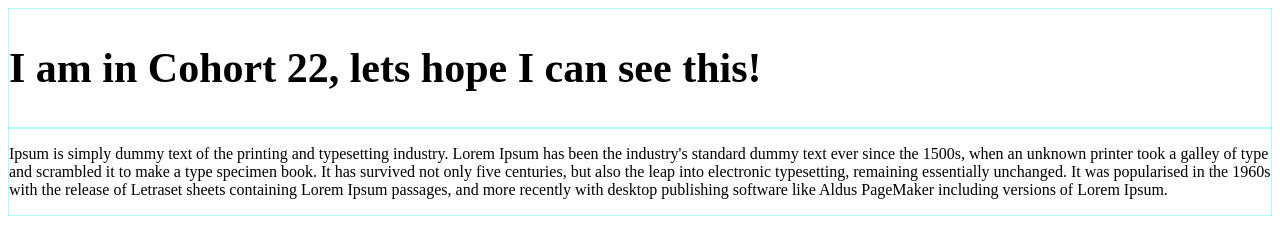
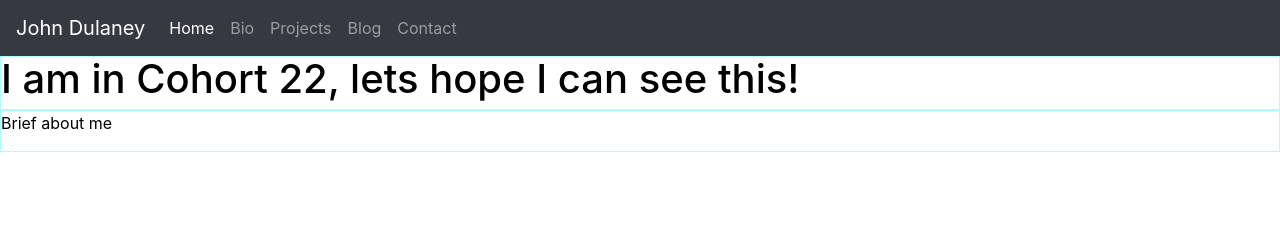
Before and after one commit to john-dulaney/john-dulaney-Deprecated-website.github.io, a plain HTML site: page index.html in a window 1280 px wide. Drawn offline with nearby package versions, Linux system fonts and the light colour scheme.

Commit message:
Website w/ Navbar

```diff
--- a/index.html
+++ b/index.html
@@ -1,6 +1,7 @@
 <!DOCTYPE html>
 <html lang="en">
 <head>
+    <link rel="stylesheet" href="https://maxcdn.bootstrapcdn.com/bootstrap/4.0.0-beta/css/bootstrap.min.css" integrity="sha384-/Y6pD6FV/Vv2HJnA6t+vslU6fwYXjCFtcEpHbNJ0lyAFsXTsjBbfaDjzALeQsN6M" crossorigin="anonymous">
     <link href="styles.css" rel="stylesheet"
     <meta charset="UTF-8">
     <meta name="viewport" content="width=device-width, initial-scale=1.0">
@@ -8,17 +9,26 @@
     <title>Cohort 22</title>
 </head>
 <body>
+        <nav class="navbar navbar-expand-lg navbar-dark bg-dark">
+                <a class="navbar-brand" href="#">John Dulaney</a>
+                <button class="navbar-toggler" type="button" data-toggle="collapse" data-target="#navbarNavAltMarkup" aria-controls="navbarNavAltMarkup" aria-expanded="false" aria-label="Toggle navigation">
+                  <span class="navbar-toggler-icon"></span>
+                </button>
+                <div class="collapse navbar-collapse" id="navbarNavAltMarkup">
+                  <div class="navbar-nav">
+                    <a class="nav-item nav-link active" href="#">Home <span class="sr-only">(current)</span></a>
+                    <a class="nav-item nav-link" href="#">Bio</a>
+                    <a class="nav-item nav-link" href="#">Projects</a>
+                    <a class="nav-item nav-link" href="#">Blog</a>
+                    <a class="nav-item nav-link" href="#">Contact</a>
+                </div>
+                </div>
+              </nav>
     <article id="intro" class="article">
         <h1>I am in Cohort 22, lets hope I can see this!</h1>
     </article>
     <article id="history" class="article">
-            <p> Ipsum is simply dummy text of the printing and typesetting industry.
-                Lorem Ipsum has been the industry's standard dummy text ever since the 1500s,
-                when an unknown printer took a galley of type and scrambled it to make a type specimen book.
-                It has survived not only five centuries, but also the leap into electronic typesetting, remaining
-                essentially unchanged. It was popularised in the 1960s with the release of Letraset sheets containing
-                Lorem Ipsum passages, and more recently with desktop publishing software like Aldus PageMaker including
-                versions of Lorem Ipsum.</p>
+            <p>Brief about me</p>
     </article>
 </body>
 </html>
```
